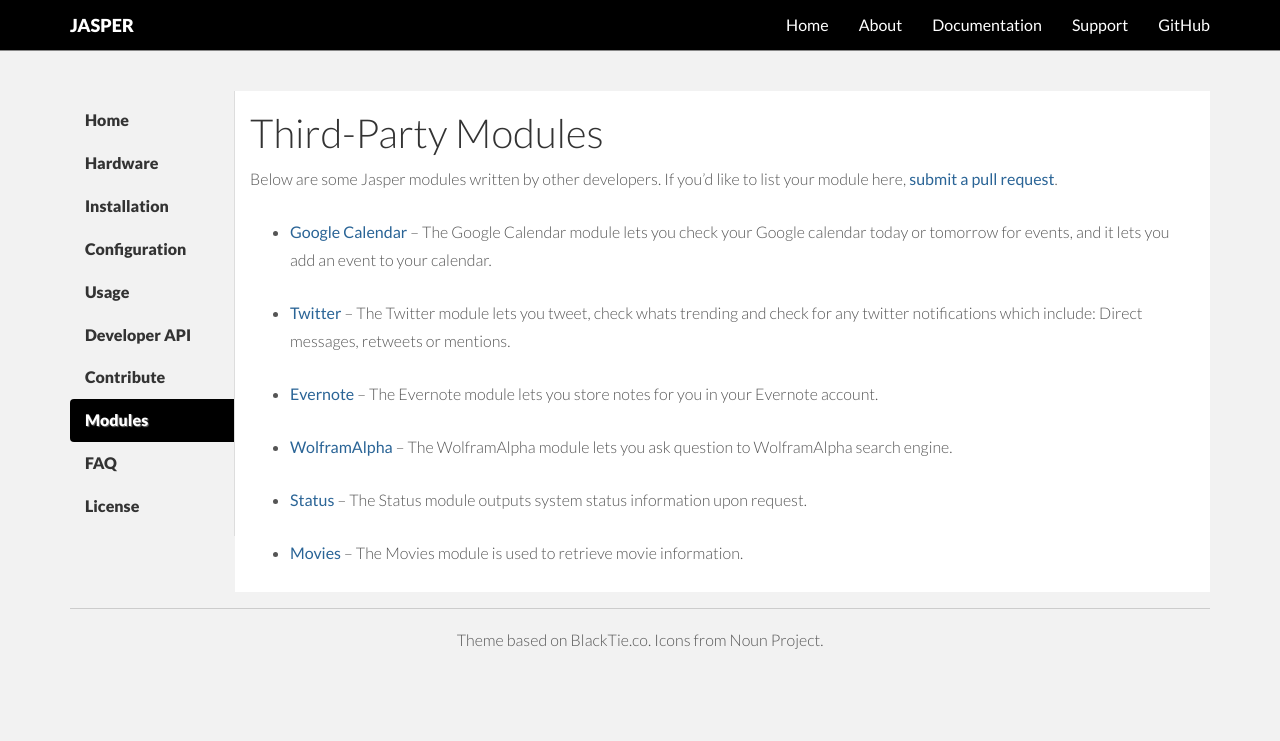
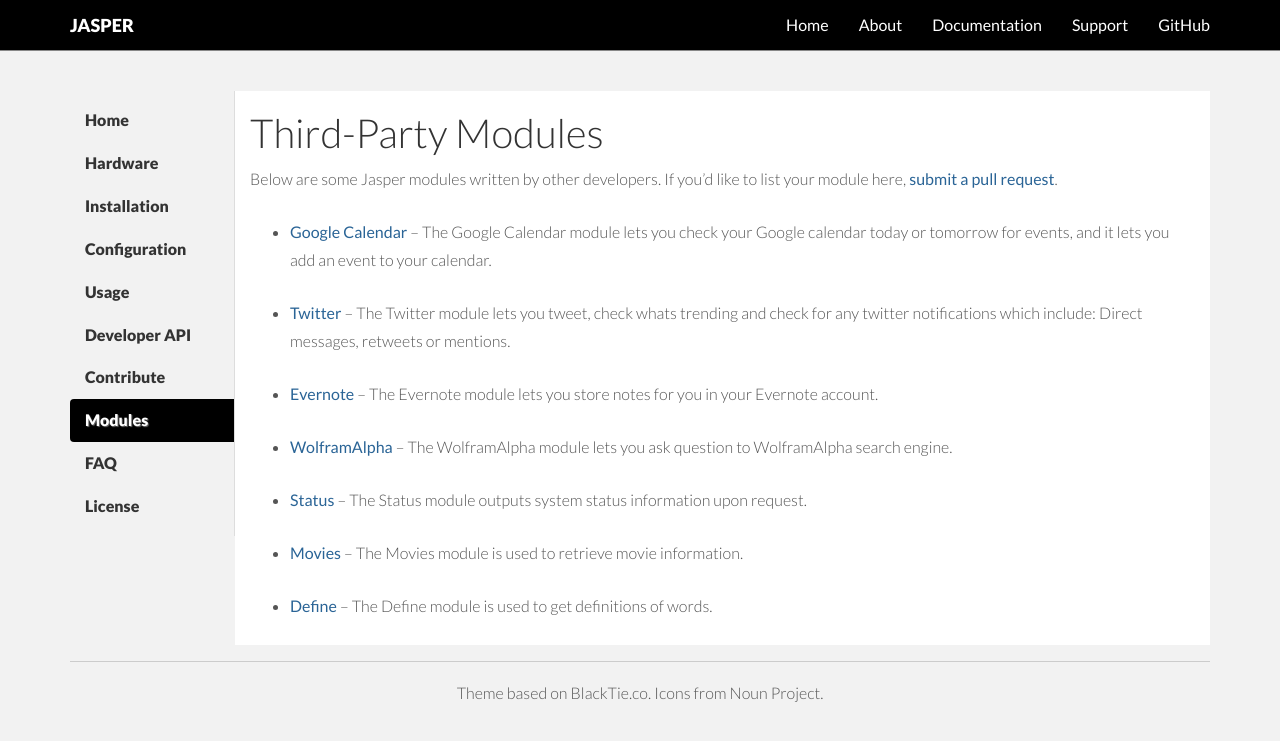
Before and after one commit to jasperproject/jasperproject.github.io, a Jekyll site: the page built from documentation/modules/index.md, in a window 1280 px wide. Shown: the top 741 px of the page. Built offline with Jekyll 4.4.1, drawn with Linux system fonts in a browser that asks for light colours; nearby versions of some CDN libraries.

Commit message:
Adds Define Module.
Adds the define module to the 3rd party modules list.

```diff
--- a/documentation/modules/index.md
+++ b/documentation/modules/index.md
@@ -21,3 +21,5 @@
 - [Status](https://github.com/edouardpoitras/jasper-status) -- The Status module outputs system status information upon request.
 
 - [Movies](https://github.com/edouardpoitras/jasper-movies) -- The Movies module is used to retrieve movie information.
+
+- [Define](https://github.com/iamjake648/jasper-dictionary) -- The Define module is used to get definitions of words.
```
